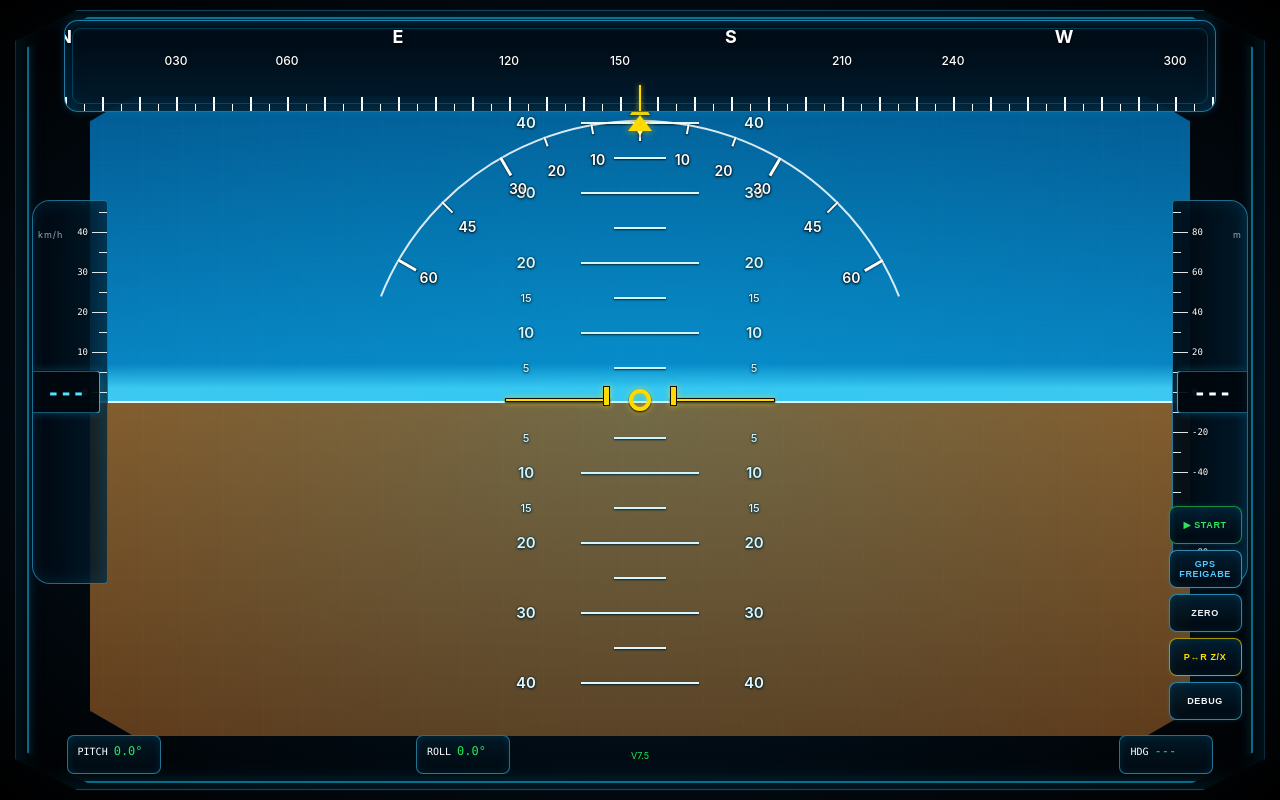
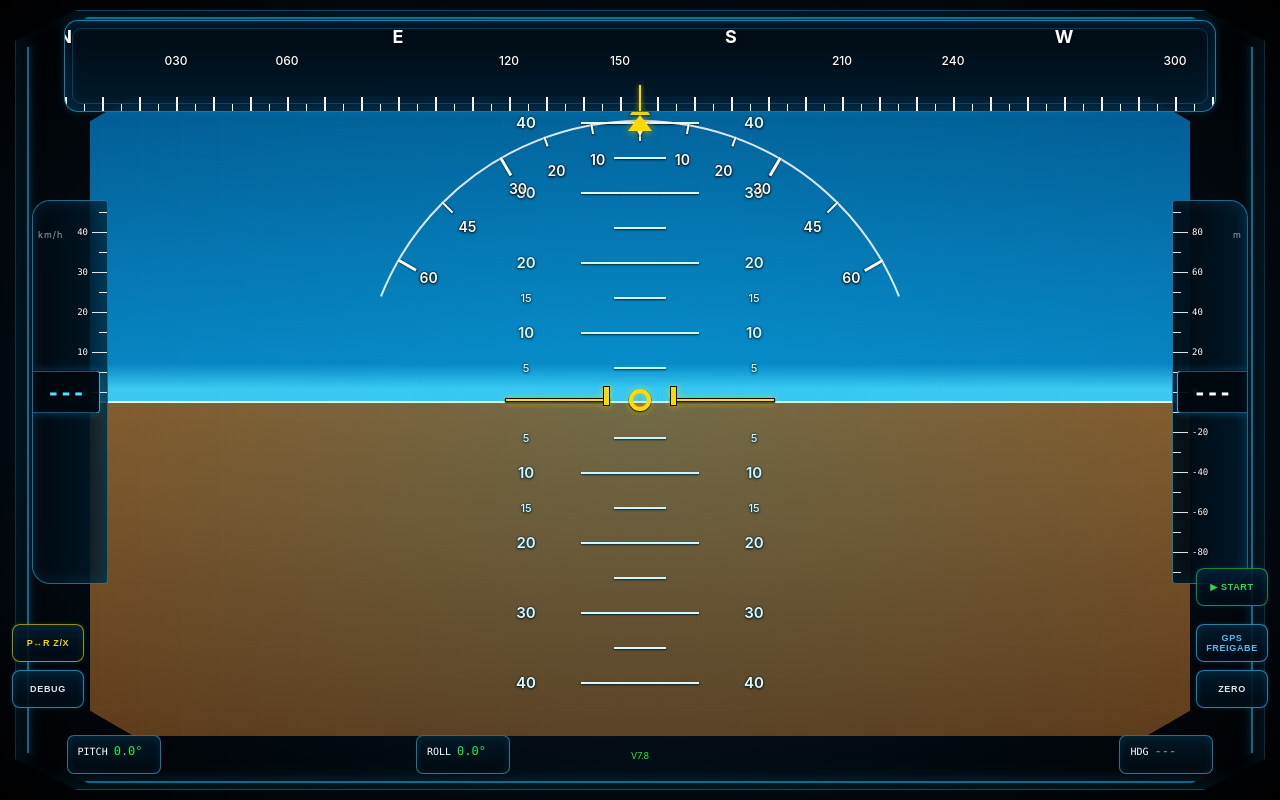
Before and after one commit to Visitor-One/iphone-pfd, a plain HTML site: page index.html in a window 1280 px wide. Drawn offline with Linux system fonts and the light colour scheme.

Commit message:
Add files via upload

```diff
--- a/index.html
+++ b/index.html
@@ -5,7 +5,7 @@
 <meta name="viewport" content="width=device-width,initial-scale=1,maximum-scale=1,user-scalable=no,viewport-fit=cover">
 <meta name="apple-mobile-web-app-capable" content="yes">
 <meta name="theme-color" content="#000000">
-<title>PFD V7.6 Futuristic</title>
+<title>PFD V7.8 Futuristic</title>
 <style>
 *{box-sizing:border-box;-webkit-user-select:none;user-select:none}
 html,body{margin:0;width:100%;height:100%;overflow:hidden;background:#000;font-family:-apple-system,BlinkMacSystemFont,"SF Pro Display",Arial,sans-serif}
@@ -108,6 +108,67 @@ border-color:rgba(61,181,229,.6);border-radius:7px;box-shadow:inset 0 0 8px rgba
 }
 </style>
 
+
+
+
+
+<style>
+/* V7.8 – collision-free control layout
+   Controls stay above the bottom data boxes and clear of the side tapes. */
+#leftControls{
+    position:absolute;
+    left:calc(12px + env(safe-area-inset-left));
+    bottom:calc(92px + env(safe-area-inset-bottom));
+    display:flex;
+    flex-direction:column;
+    gap:8px;
+    z-index:160;
+    opacity:.94;
+}
+#controls{
+    position:absolute;
+    right:calc(12px + env(safe-area-inset-right));
+    bottom:calc(92px + env(safe-area-inset-bottom));
+    display:flex;
+    flex-direction:column;
+    align-items:flex-end;
+    gap:8px;
+    z-index:160;
+    opacity:.94;
+}
+#leftControls button,
+#controls button{
+    width:72px;
+    min-height:38px;
+    margin:0;
+}
+#startButton{
+    margin-bottom:10px !important;
+}
+#gpsButton,
+#zeroButton{
+    position:static !important;
+    top:auto !important;
+}
+#pitchBox,#rollBox,#headingData{
+    z-index:170;
+}
+@media(max-width:430px){
+    #leftControls{
+        left:calc(10px + env(safe-area-inset-left));
+        bottom:calc(84px + env(safe-area-inset-bottom));
+    }
+    #controls{
+        right:calc(10px + env(safe-area-inset-right));
+        bottom:calc(84px + env(safe-area-inset-bottom));
+    }
+    #leftControls button,#controls button{
+        width:68px;
+        min-height:36px;
+    }
+}
+</style>
+
 </head>
 <body>
 <div id="pfd">
@@ -117,11 +178,11 @@ border-color:rgba(61,181,229,.6);border-radius:7px;box-shadow:inset 0 0 8px rgba
 <div id="headingBox"><div id="headingTape"></div><div id="headingIndex"></div></div><div id="headingPointer"></div>
 <div id="rollScale"><div id="rollArc"></div></div><div id="movingBank"><div id="movingBankPointer"></div></div><div id="fixedBankPointer"></div>
 <div id="aircraft"><div class="wing left"></div><div id="centerCircle"></div><div class="wing right"></div></div>
-<div id="controls"><button id="startButton">▶ START</button><button id="gpsButton">GPS<br>FREIGABE</button><button id="zeroButton">ZERO</button><button id="swapButton">P↔R Z/X</button><button id="debugButton">DEBUG</button></div>
+<div id="leftControls"><button id="swapButton">P↔R Z/X</button><button id="debugButton">DEBUG</button></div><div id="controls"><button id="startButton">▶ START</button><button id="gpsButton">GPS<br>FREIGABE</button><button id="zeroButton">ZERO</button></div>
 <div id="pitchBox" class="dataBox">PITCH&nbsp;<span id="pitchValue">0.0°</span></div>
 <div id="rollBox" class="dataBox">ROLL&nbsp;<span id="rollValue">0.0°</span></div>
 <div id="headingData" class="dataBox">HDG&nbsp;<span id="headingDataValue">---</span></div>
-<div id="status">V7.5</div><div id="debug"></div>
+<div id="status">V7.8</div><div id="debug"></div>
 </div>
 <script>
 const RAD_TO_DEG=180/Math.PI,PX_PER_DEG=7,HORIZON_ZERO_OFFSET_PX=-14,GRAVITY_FILTER=.08,DISPLAY_FILTER=.14,HEADING_FILTER=.10,DEADBAND=.20,MAX_PITCH=60,MAX_ROLL=60;
@@ -248,7 +309,7 @@ for(let a=-500;a<=5000;a+=10){const t=document.createElement("div");t.className=
 function updateDebug(){
  if(!debugVisible)return;
  const standalone=window.matchMedia&&window.matchMedia("(display-mode: standalone)").matches;
- debugBox.innerHTML="PFD V7.6<br><br><b>CONTEXT</b><br>SECURE: "+(window.isSecureContext?"YES":"NO")+"<br>STANDALONE: "+(standalone?"YES":"NO")+"<br>GEO API: "+(("geolocation"in navigator)?"YES":"NO")+"<br>PERMISSION: "+gpsPermission+"<br><br><b>COMPASS</b><br>SOURCE: "+headingSource+"<br>WEBKIT HDG: "+fmt(compassRaw,1)+"°<br>WEBKIT ACC: "+fmt(compassAccuracy,1)+"°<br>ALPHA (IGNORED): "+fmt(alphaDebug,1)+"°<br>DISPLAY HDG: "+fmt(displayHeading,1)+"°<br><br><b>GPS</b><br>STATE: "+gpsState+"<br>ERROR: "+gpsError+"<br>LAT: "+fmt(gpsLatitude,6)+"<br>LON: "+fmt(gpsLongitude,6)+"<br>GPS ACC: ±"+fmt(gpsHorizontalAccuracy,1)+" m<br>SPEED: "+fmt(gpsSpeed,1)+" km/h<br>GPS ALT: "+fmt(gpsAltitude,1)+" m<br>ALT ACC: ±"+fmt(gpsAltitudeAccuracy,1)+" m<br>DEM: "+fmt(demAltitude,1)+" m<br>ALT SOURCE: "+altitudeSource+"<br><br>MODE: "+(swapPitchRoll?"P=Z / R=X":"P=X / R=Z")+"<br>RAW P: "+rawPitch.toFixed(2)+"°<br>RAW R: "+rawRoll.toFixed(2)+"°"
+ debugBox.innerHTML="PFD V7.8<br><br><b>CONTEXT</b><br>SECURE: "+(window.isSecureContext?"YES":"NO")+"<br>STANDALONE: "+(standalone?"YES":"NO")+"<br>GEO API: "+(("geolocation"in navigator)?"YES":"NO")+"<br>PERMISSION: "+gpsPermission+"<br><br><b>COMPASS</b><br>SOURCE: "+headingSource+"<br>WEBKIT HDG: "+fmt(compassRaw,1)+"°<br>WEBKIT ACC: "+fmt(compassAccuracy,1)+"°<br>ALPHA (IGNORED): "+fmt(alphaDebug,1)+"°<br>DISPLAY HDG: "+fmt(displayHeading,1)+"°<br><br><b>GPS</b><br>STATE: "+gpsState+"<br>ERROR: "+gpsError+"<br>LAT: "+fmt(gpsLatitude,6)+"<br>LON: "+fmt(gpsLongitude,6)+"<br>GPS ACC: ±"+fmt(gpsHorizontalAccuracy,1)+" m<br>SPEED: "+fmt(gpsSpeed,1)+" km/h<br>GPS ALT: "+fmt(gpsAltitude,1)+" m<br>ALT ACC: ±"+fmt(gpsAltitudeAccuracy,1)+" m<br>DEM: "+fmt(demAltitude,1)+" m<br>ALT SOURCE: "+altitudeSource+"<br><br>MODE: "+(swapPitchRoll?"P=Z / R=X":"P=X / R=Z")+"<br>RAW P: "+rawPitch.toFixed(2)+"°<br>RAW R: "+rawRoll.toFixed(2)+"°"
 }
 
 function render(){
```
